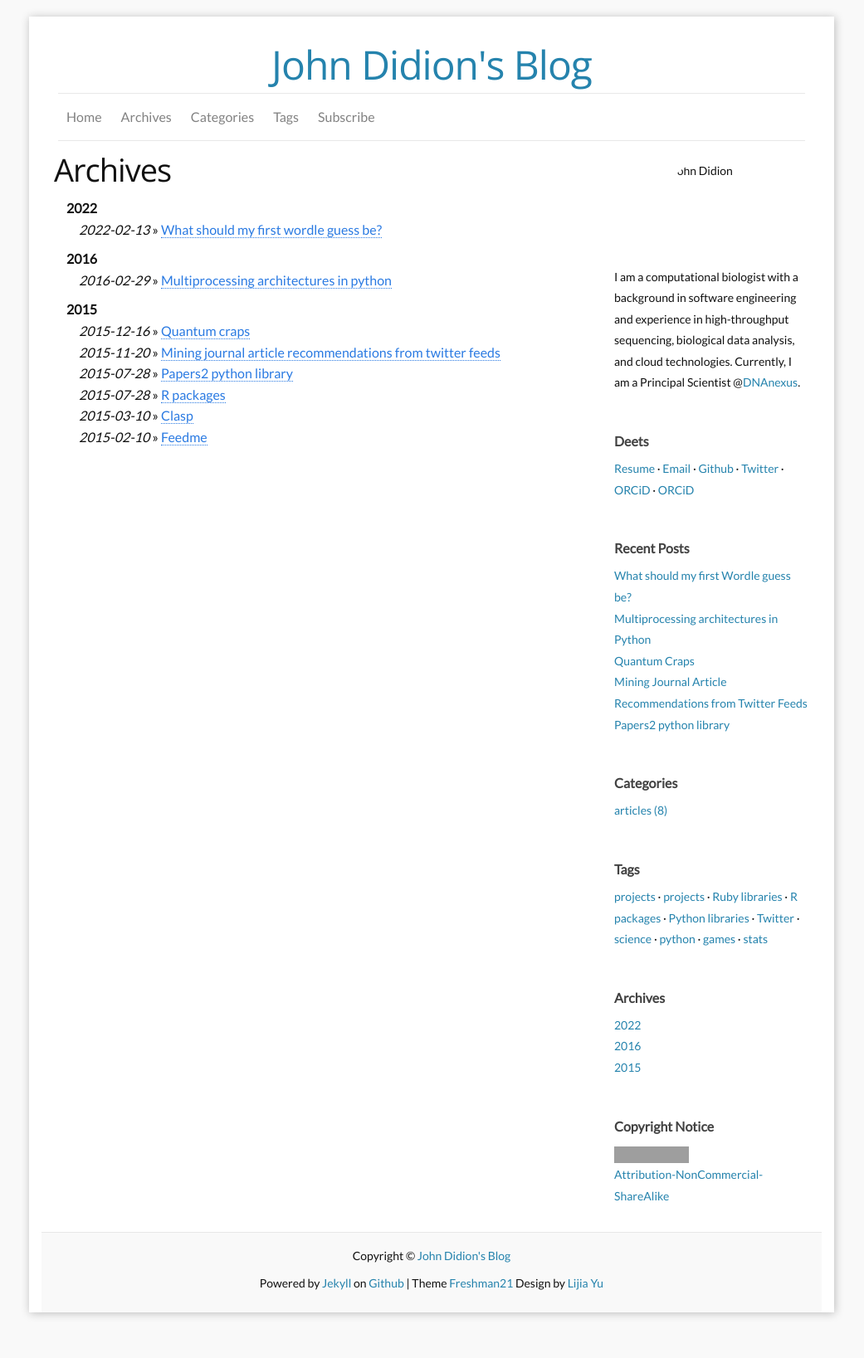
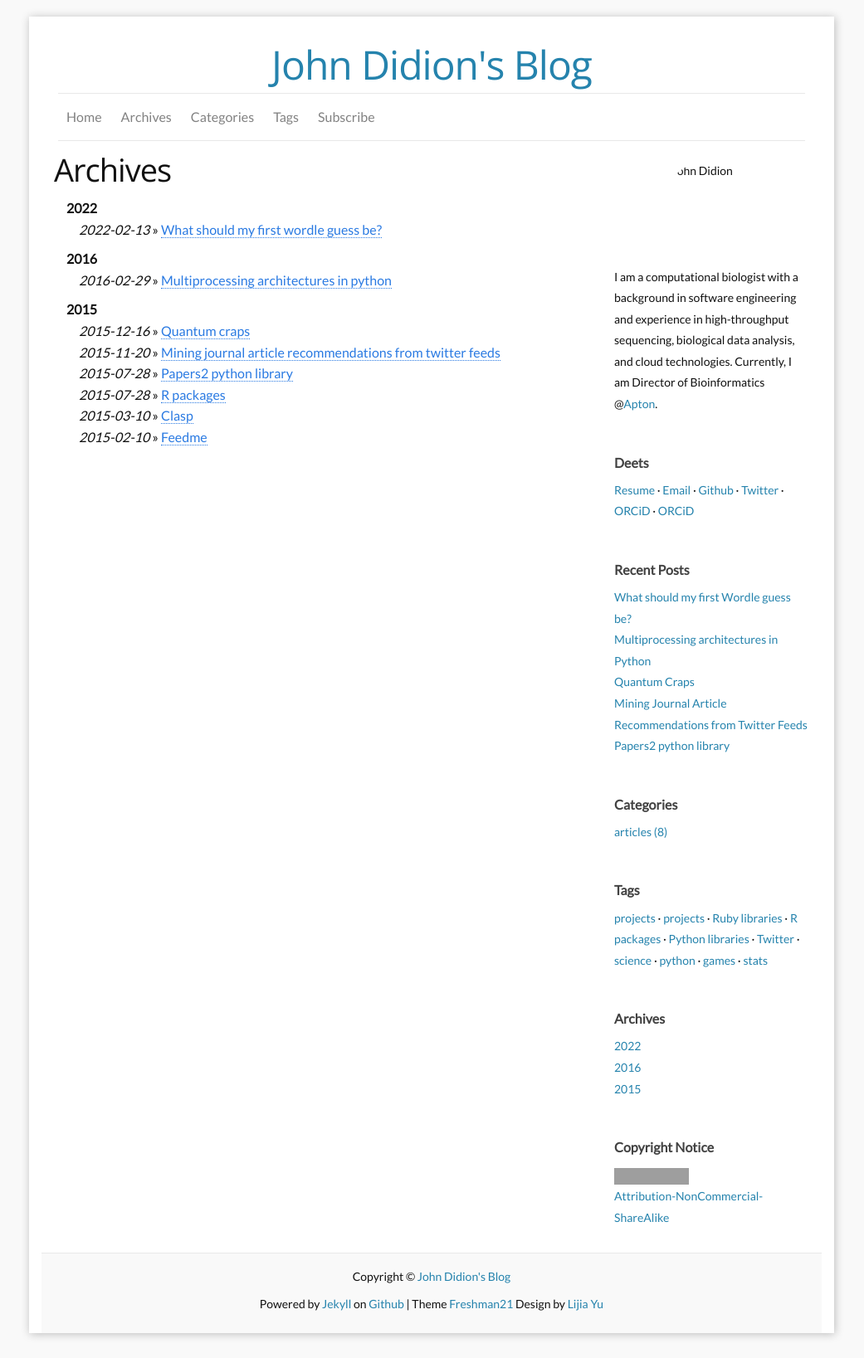
Before and after one commit to jdidion/jdidion.github.io, a Jekyll site: the page built from archives.md, in a window 1280 px wide. Shown: the whole page at 83% size, without its empty margins (120-1161 px from the left). Built offline with Jekyll 4.4.1, drawn with Linux system fonts in a browser that asks for light colours; before the commit the page ends 1612 px from its top, so only the background shows below that; grey boxes are pictures that could not be loaded.

Commit message:
Update _config.yml

```diff
--- a/_config.yml
+++ b/_config.yml
@@ -15,7 +15,7 @@ twitter_username: jdidion
 github_username:  jdidion
 orcid_id:         0000-0002-8111-6261
 gscholar_user:    hik7qrwAAAAJ
-aboutme:          "I am a computational biologist with a background in software engineering and experience in high-throughput sequencing, biological data analysis, and cloud technologies. Currently, I am a Principal Scientist @<a href='https://dnanexus.com'>DNAnexus</a>."
+aboutme:          "I am a computational biologist with a background in software engineering and experience in high-throughput sequencing, biological data analysis, and cloud technologies. Currently, I am Director of Bioinformatics @<a href='https://aptonbio.com'>Apton</a>."
 aboutme_photo:    "images/photo.jpeg"
 favicon:          "images/favicon.ico"
 resume:           "assets/JohnDidion_Resume.pdf"
```
